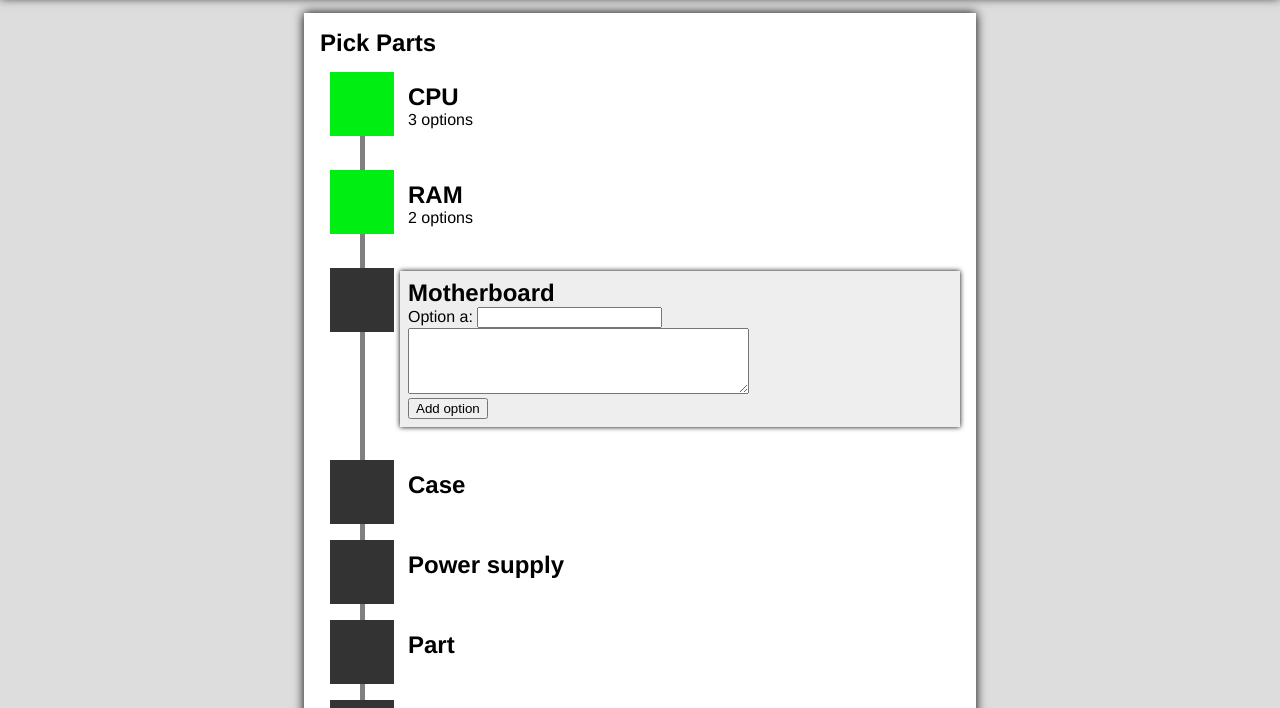
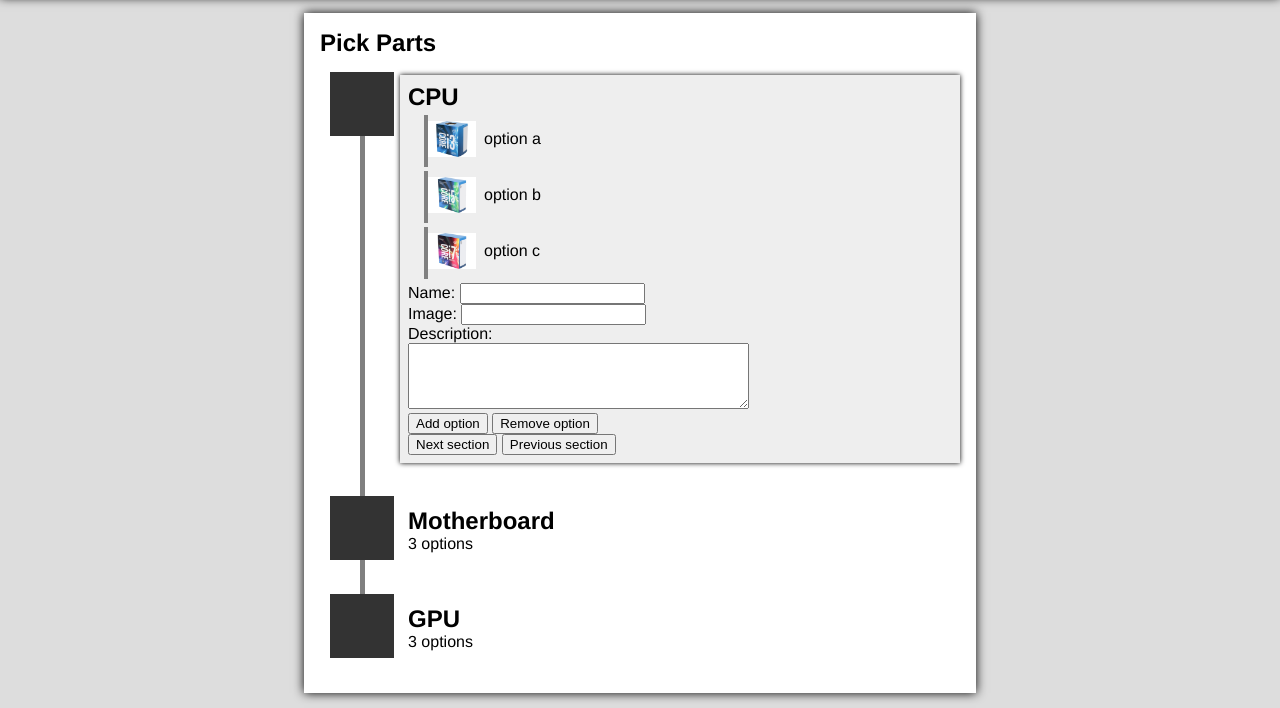
Before and after one commit to bk752/cse134, a plain HTML site: page pick.html in a window 1280 px wide. Shown: the part 90-798 px from the top of the page. Drawn offline with Linux system fonts and the light colour scheme.

Commit message:
Make pick page interactive

```diff
--- a/pick.html
+++ b/pick.html
@@ -42,6 +42,7 @@
 			<div class="pagetitle">
 				Pick Parts
 			</div>
+			<div id="timeline-holder">
 				<div class="timeline-item timeline-item--first">
 					<div class="timeline-item__checkline">
 						<div class="timeline-item__padding--before timeline-item__padding">
@@ -109,14 +110,23 @@
 							<div>
 								<div class="part">
 									<div class="part__option-number">
-									Option a:
-									<input class="part__option-name" type="text"/>
+										Name:
+										<input class="part__option-name" type="text"/><br/>
+										Image:
+										<input class="part__option-image" type="text"/><br/>
 									</div>
+									Description: <br/>
 									<textarea class="part__option-description" rows=4 cols=40>
 									</textarea>
 								</div>
 								<button class="part__add-option">
 									Add option
+								</button>
+								<button class="part__remove-option">
+									Remove option
+								</button><br/>
+								<button class="part__done-adding">
+									Done
 								</button>
 							</div>
 						</form>
@@ -249,5 +259,8 @@
 					</div>
 				</div>
 			</div>
+		</div>
+		<script type="text/javascript" src="partData.js"></script>
+		<script type="text/javascript" src="pick.js"></script>
 	</body>
 </html>
--- /dev/null
+++ b/pick.js
@@ -0,0 +1,156 @@
+function reduceParts(accumulator, part, prefix, index) {
+	let choiceName = `${prefix}__${part.name}`
+	return accumulator + `
+								<input class="part-select__radio" type="radio" id="${choiceName}" name="a" value="${index}">
+								<label class="part-select__option" for="${choiceName}">
+									<span class="part-select__title">
+										<img class="part-select__icon" src="${part.image}" alt="mb1"/>${part.name}
+									</span>
+									<br/>
+									<span class="part-select__description">
+										${part.desc}
+									</span>
+								</label>
+	`;
+}
+
+function categoryToHTML(category, expand) {
+	return `
+				<div class="timeline-item__checkline">
+					<div class="timeline-item__padding--before timeline-item__padding">
+						<span class="timeline-item__line">
+						</span>
+					</div>
+					<span class="timeline-item__check ${category.picked ? "timeline-item__check--done" : ""}">
+					</span>
+					<div class="timeline-item__padding--after timeline-item__padding">
+						<span class="timeline-item__line">
+						</span>
+					</div>
+				</div>
+				<div class="timeline-item__text">
+					<div class="timeline-item__title">
+						${category.name}
+					</div>
+					<div class="timeline-item__info">
+					</div>
+					${expand ? `
+						<form>
+							${category.parts.reduce((acc, val, ind) => reduceParts(acc, val, category.name, ind), "")}
+						</form>
+						<form class="part-add">
+							<div>
+								<div class="part">
+									<div class="part__option-number">
+										Name:
+										<input class="part__option-name" type="text" name="name"/><br/>
+										Image:
+										<input class="part__option-image" type="text" name="image"/><br/>
+									</div>
+									Description: <br/>
+									<textarea class="part__option-description" rows=4 cols=40 name="description"></textarea>
+								</div>
+								<button type="button" class="part__add-option" onclick="addItem()">
+									Add option
+								</button>
+								<button type="button" class="part__remove-option" onclick="removeItem()">
+									Remove option
+								</button><br/>
+								<button type="button" class="part__done-adding" onclick="finishPart()">
+									Next section
+								</button>
+								<button type="button" class="part__done-adding" onclick="previousPart()">
+									Previous section
+								</button>
+							</div>
+						</form>
+					` : `
+						<div class="timeline-item__info">
+							${category.parts.length ? `${category.parts.length} options` : ""}
+						</div>
+					`
+					}
+				</div>
+	`;
+}
+
+function addItem() {
+	let form = sections.childNodes[active].getElementsByClassName("part-add");
+	if (form.length) {
+		form = form[0];
+		parts[active].addPart(
+			form[0].value,
+			form[2].value,
+			form[1].value
+		)
+		updateDOM();
+	}
+}
+
+function removeItem() {
+	parts[active].removePart();
+	updateDOM();
+}
+
+function finishPart() {
+	if (active < parts.length) {
+		active++;
+		updateDOM();
+	}
+}
+
+function previousPart() {
+	if (active > 0) {
+		active--;
+		updateDOM();
+	}
+}
+
+function addItem() {
+	let form = sections.childNodes[active].getElementsByClassName("part-add");
+	if (form.length) {
+		form = form[0];
+		parts[active].addPart(
+			form[0].value,
+			form[2].value,
+			form[1].value
+		)
+		updateDOM();
+	}
+}
+let parts = [
+	new Category("CPU").addPart([
+		new Part("option a", "information about first option", "images/i3.jpeg"),
+		new Part("option b", "information about second option", "images/i5.jpeg"),
+		new Part("option c", "information about third option", "images/i7.jpeg"),
+	]),
+	new Category("Motherboard").addPart([
+		new Part("option a", "information about first option", "images/mb1.jpeg"),
+		new Part("option b", "information about second option", "images/mb2.jpeg"),
+		new Part("option c", "information about third option", "images/mb3.jpeg"),
+	]),
+	new Category("GPU").addPart([
+		new Part("option a", "information about first option", "images/gpu1.jpeg"),
+		new Part("option b", "information about second option", "images/gpu2.jpeg"),
+		new Part("option c", "information about third option", "images/gpu3.jpeg"),
+	]),
+];
+let sections = document.getElementById("timeline-holder");
+let active  = 0;
+
+function updateDOM() {
+	while (sections.firstChild) {
+		sections.removeChild(sections.firstChild);
+	}
+	parts.forEach((cat, index) => {
+		let root = document.createElement("div");
+		root.className = "timeline-item" +
+			(index === active ? " timeline-item--active" : "") +
+			(index === 0 ? " timeline-item--first" : "") +
+			(index === parts.length-1 ? " timeline-item--last" : "");
+		root.innerHTML = categoryToHTML(cat, index === active);
+		sections.appendChild(root);
+	});
+}
+
+updateDOM();
```
Lines whose indentation alone changed are shown as unchanged.
